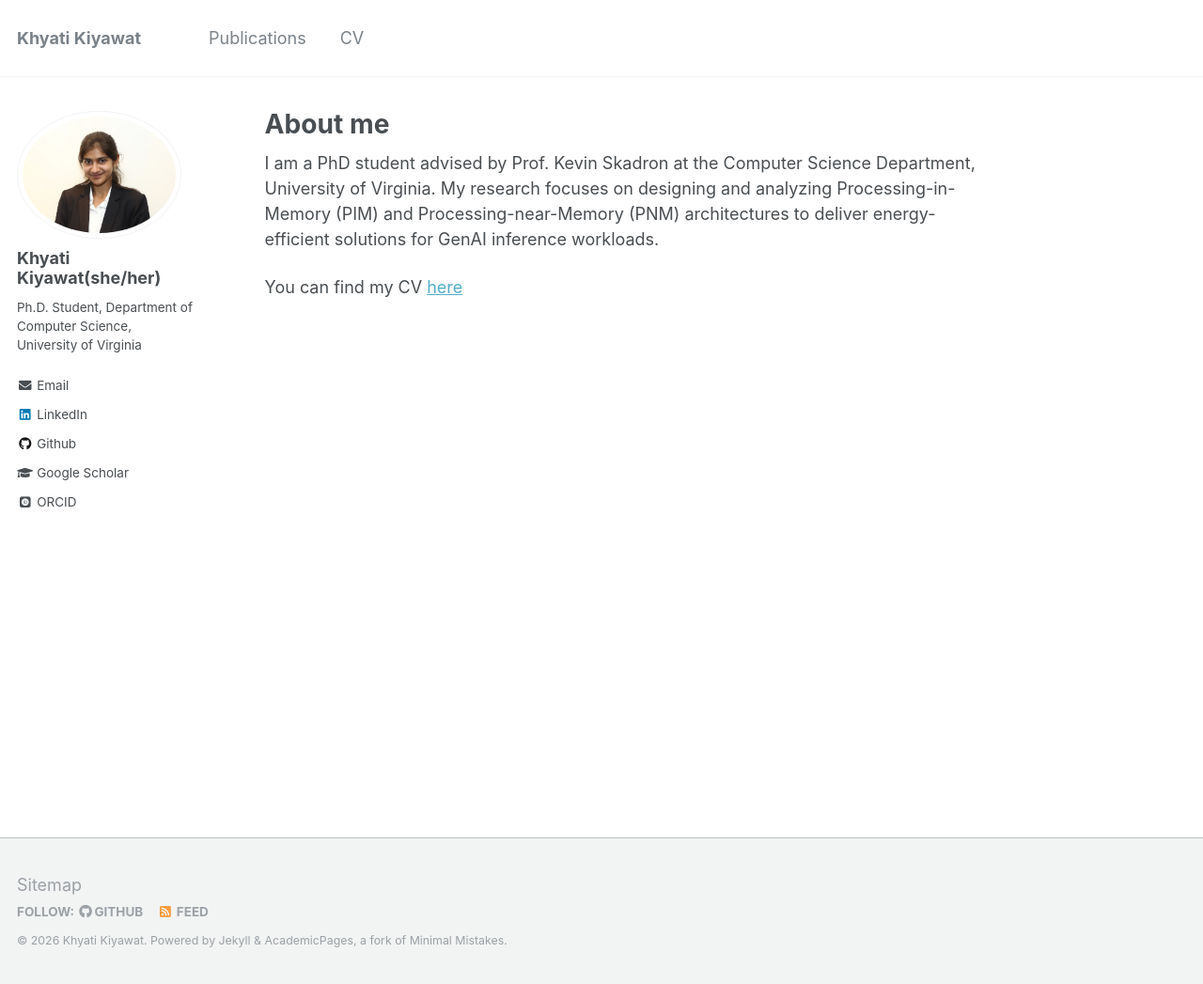
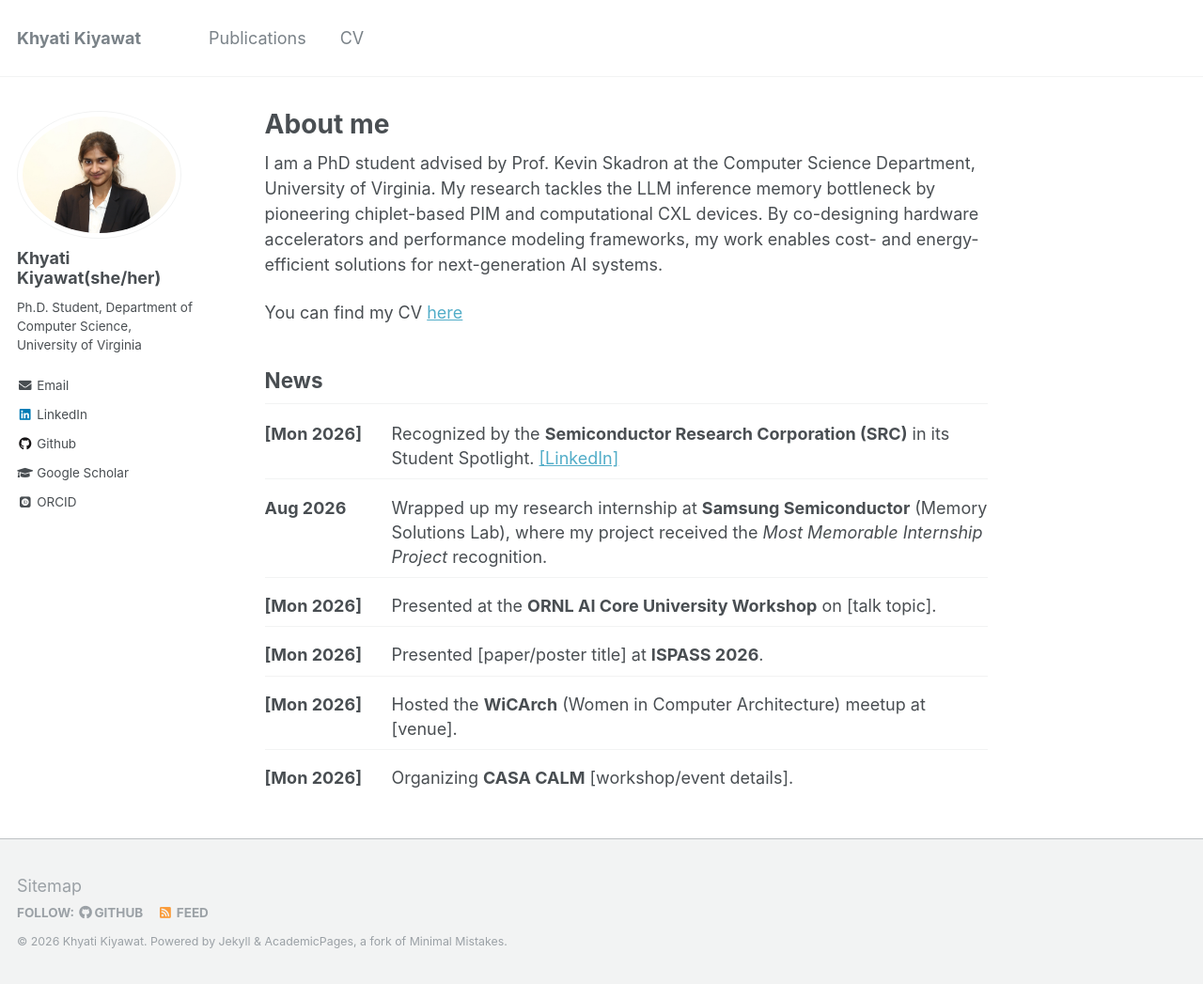
Before and after one commit to khyatikiyawat/khyatikiyawat.github.io, a Jekyll site: the page built from _pages/about.md, in a window 1280 px wide and 1047 px high. Shown: the whole window at 94% size. Built offline with Jekyll 4.4.1, drawn with Linux system fonts in a browser that asks for light colours; some web fonts are replaced.

Commit message:
Add homepage news section and update research summary
List recent highlights (SRC spotlight, Samsung internship, ORNL and
ISPASS talks, WiCArch meetup, CASA CALM) from _data/news.yml, with
optional link and photo per item. Dates and links are placeholders.

Co-Authored-By: Claude Opus 5.5 <noreply@anthropic.com>

```diff
--- /dev/null
+++ b/_data/news.yml
@@ -0,0 +1,28 @@
+# News items shown on the homepage, newest first.
+#   date:  shown as-is (e.g. "Oct 2026")
+#   text:  one line; Markdown allowed (links, **bold**, etc.)
+#   link:  optional URL; link_text is the label shown after the text
+#   image: optional photo under the item, e.g. /images/news/wicarch-meetup.jpg
+#
+# TODO: replace the [placeholders] below with real dates, venues and links.
+
+- date: "[Mon 2026]"
+  text: "Recognized by the **Semiconductor Research Corporation (SRC)** in its Student Spotlight."
+  link: "[LinkedIn post URL]"
+  link_text: "LinkedIn"
+
+- date: "Aug 2026"
+  text: "Wrapped up my research internship at **Samsung Semiconductor** (Memory Solutions Lab), where my project received the *Most Memorable Internship Project* recognition."
+
+- date: "[Mon 2026]"
+  text: "Presented at the **ORNL AI Core University Workshop** on [talk topic]."
+
+- date: "[Mon 2026]"
+  text: "Presented [paper/poster title] at **ISPASS 2026**."
+
+- date: "[Mon 2026]"
+  text: "Hosted the **WiCArch** (Women in Computer Architecture) meetup at [venue]."
+  # image: /images/news/wicarch-meetup.jpg
+
+- date: "[Mon 2026]"
+  text: "Organizing **CASA CALM** [workshop/event details]."
--- /dev/null
+++ b/_includes/news.html
@@ -0,0 +1,9 @@
+{%- include base_path -%}
+<ul class="news">
+{%- for item in site.data.news %}
+<li class="news__item"><span class="news__date">{{ item.date }}</span><div class="news__body">{{ item.text | markdownify | remove: "<p>" | remove: "</p>" | strip }}
+{%- if item.link and item.link != "" %} <a href="{{ item.link }}">[{{ item.link_text | default: "link" }}]</a>{% endif -%}
+{%- if item.image %}<a href="{{ base_path }}{{ item.image }}"><img class="news__image" src="{{ base_path }}{{ item.image }}" alt="{{ item.text | strip_html | escape }}"></a>{% endif -%}
+</div></li>
+{%- endfor %}
+</ul>
--- a/_pages/about.md
+++ b/_pages/about.md
@@ -8,6 +8,10 @@ redirect_from:
   - /about.html
 ---
 
-I am a PhD student advised by Prof. Kevin Skadron at the Computer Science Department, University of Virginia. My research focuses on designing and analyzing Processing-in-Memory (PIM) and Processing-near-Memory (PNM) architectures to deliver energy-efficient solutions for GenAI inference workloads.
+I am a PhD student advised by Prof. Kevin Skadron at the Computer Science Department, University of Virginia. My research tackles the LLM inference memory bottleneck by pioneering chiplet-based PIM and computational CXL devices. By co-designing hardware accelerators and performance modeling frameworks, my work enables cost- and energy-efficient solutions for next-generation AI systems.
 
 You can find my CV [here](/files/Khyati_Kiyawat_UVA.pdf)
+
+## News
+
+{% include news.html %}
--- a/_sass/_archive.scss
+++ b/_sass/_archive.scss
@@ -348,3 +348,51 @@
     background: $link-color;
   }
 }
+
+/*
+   Homepage news list
+   ========================================================================== */
+
+.news {
+  list-style: none;
+  margin: 0;
+  padding: 0;
+}
+
+.news__item {
+  display: flex;
+  gap: 1em;
+  padding: 0.45em 0;
+  border-bottom: 1px solid $border-color;
+  font-size: 0.9em;
+  line-height: 1.45;
+
+  &:last-child {
+    border-bottom: none;
+  }
+
+  @media (max-width: $small) {
+    flex-direction: column;
+    gap: 0.1em;
+  }
+}
+
+.news__date {
+  flex: 0 0 6.5em;
+  font-weight: bold;
+  white-space: nowrap;
+}
+
+.news__body {
+  flex: 1 1 auto;
+  min-width: 0;
+}
+
+.news__image {
+  display: block;
+  max-width: 100%;
+  max-height: 220px;
+  width: auto;
+  margin-top: 0.5em;
+  border-radius: 4px;
+}
```
